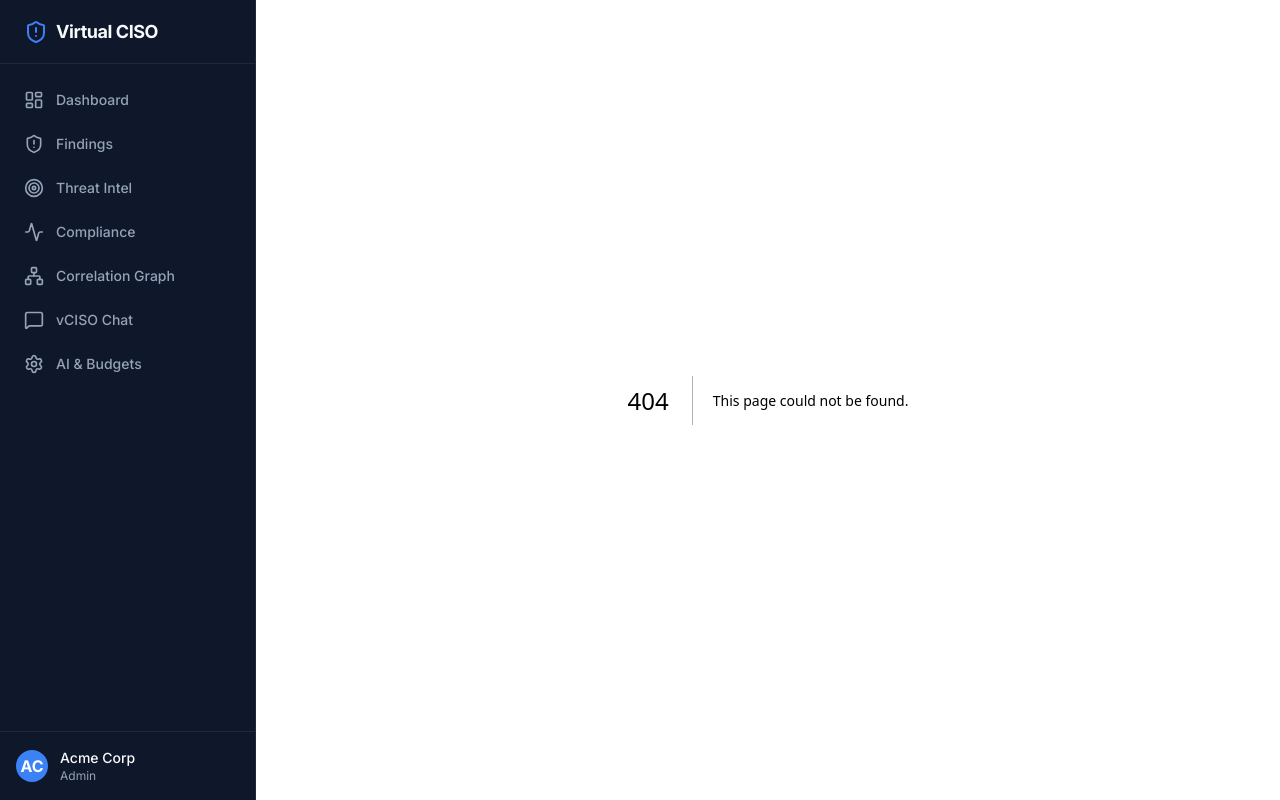
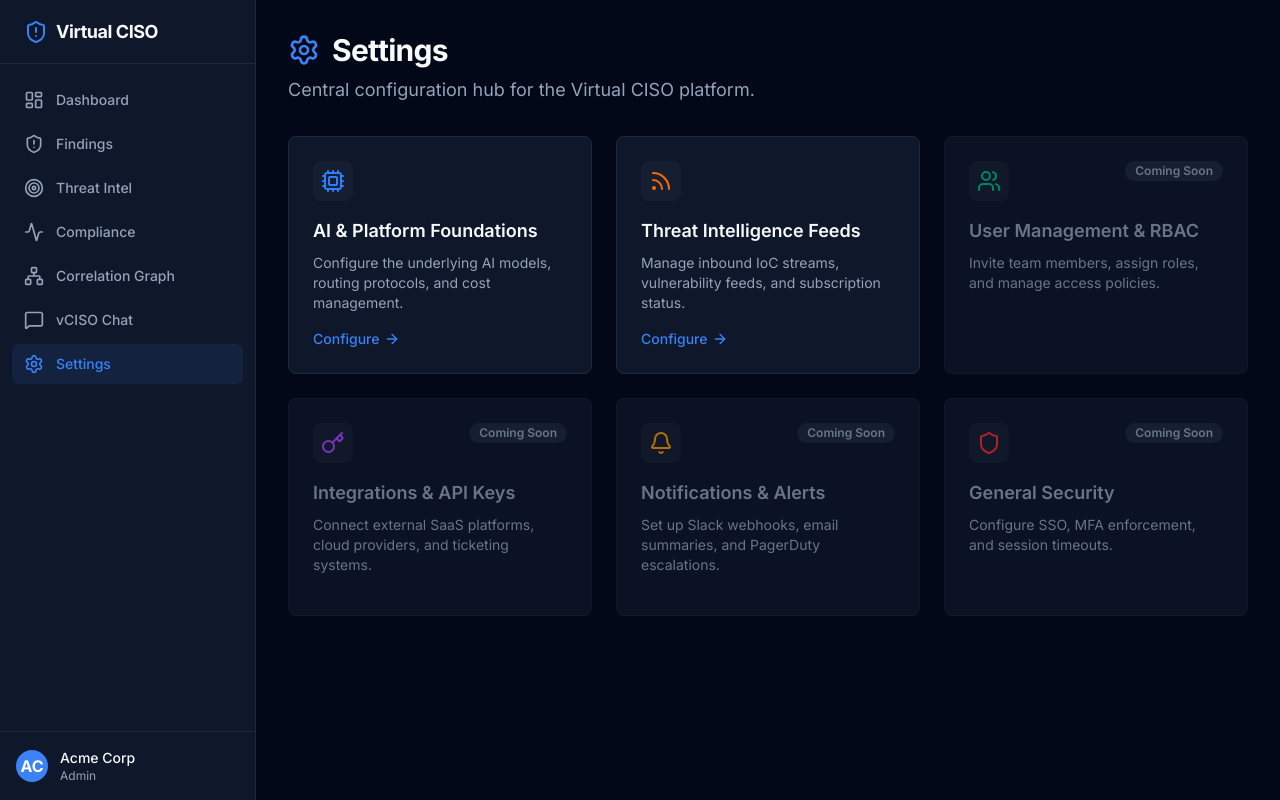
Before and after one commit to matandadoss/vCISO, a Next.js app in the folder frontend/: page /settings in a window 1280 px wide. Before the commit this address had no page. Built offline with nearby package versions, Linux system fonts and the light colour scheme.

Commit message:
feat: adding Central Settings Hub and wiring sidebar navigation

```diff
--- /dev/null
+++ b/frontend/src/app/settings/page.tsx
@@ -0,0 +1,114 @@
+"use client";
+
+import { Settings, Shield, Cpu, Users, Bell, Key, Rss, ArrowRight } from "lucide-react";
+import Link from "next/link";
+
+const settingModules = [
+  {
+    title: "AI & Platform Foundations",
+    description: "Configure the underlying AI models, routing protocols, and cost management.",
+    icon: <Cpu className="h-6 w-6 text-blue-500" />,
+    href: "/settings/ai",
+    status: "Active"
+  },
+  {
+    title: "Threat Intelligence Feeds",
+    description: "Manage inbound IoC streams, vulnerability feeds, and subscription status.",
+    icon: <Rss className="h-6 w-6 text-orange-500" />,
+    href: "/settings/threat-feeds",
+    status: "Active"
+  },
+  {
+    title: "User Management & RBAC",
+    description: "Invite team members, assign roles, and manage access policies.",
+    icon: <Users className="h-6 w-6 text-emerald-500" />,
+    href: "/settings/users",
+    status: "Coming Soon"
+  },
+  {
+    title: "Integrations & API Keys",
+    description: "Connect external SaaS platforms, cloud providers, and ticketing systems.",
+    icon: <Key className="h-6 w-6 text-purple-500" />,
+    href: "/settings/integrations",
+    status: "Coming Soon"
+  },
+  {
+    title: "Notifications & Alerts",
+    description: "Set up Slack webhooks, email summaries, and PagerDuty escalations.",
+    icon: <Bell className="h-6 w-6 text-amber-500" />,
+    href: "/settings/notifications",
+    status: "Coming Soon"
+  },
+  {
+    title: "General Security",
+    description: "Configure SSO, MFA enforcement, and session timeouts.",
+    icon: <Shield className="h-6 w-6 text-red-500" />,
+    href: "/settings/security",
+    status: "Coming Soon"
+  }
+];
+
+export default function SettingsHubPage() {
+  return (
+    <div className="flex-1 overflow-y-auto bg-background p-8">
+      <div className="max-w-6xl mx-auto space-y-8">
+
+        {/* Header Section */}
+        <div className="flex items-center justify-between">
+          <div>
+            <h1 className="text-3xl font-bold tracking-tight text-foreground flex items-center gap-3">
+              <Settings className="h-8 w-8 text-primary" />
+              Settings
+            </h1>
+            <p className="text-muted-foreground mt-2 text-lg">
+              Central configuration hub for the Virtual CISO platform.
+            </p>
+          </div>
+        </div>
+
+        {/* Settings Grid */}
+        <div className="grid grid-cols-1 md:grid-cols-2 lg:grid-cols-3 gap-6">
+          {settingModules.map((module) => (
+            <Link
+              key={module.title}
+              href={module.status === "Active" ? module.href : "#"}
+              className={`block bg-card border rounded-lg p-6 transition-all duration-200 group ${
+                module.status === "Active"
+                  ? "border-border hover:border-primary/50 hover:shadow-sm cursor-pointer"
+                  : "border-border/50 opacity-70 cursor-not-allowed"
+              }`}
+            >
+              <div className="flex justify-between items-start mb-4">
+                <div className="p-2 bg-accent/50 rounded-lg">
+                  {module.icon}
+                </div>
+                {module.status !== "Active" && (
+                  <span className="inline-flex items-center rounded-full bg-muted px-2.5 py-0.5 text-xs font-semibold text-muted-foreground">
+                    {module.status}
+                  </span>
+                )}
+              </div>
+
+              <h3 className={`text-lg font-semibold mb-2 group-hover:text-primary transition-colors ${
+                module.status !== "Active" ? "text-muted-foreground" : "text-foreground"
+              }`}>
+                {module.title}
+              </h3>
+
+              <p className="text-sm text-muted-foreground mb-4">
+                {module.description}
+              </p>
+
+              {module.status === "Active" && (
+                <div className="flex items-center text-sm font-medium text-primary group-hover:underline">
+                  Configure <ArrowRight className="ml-1 h-4 w-4" />
+                </div>
+              )}
+            </Link>
+          ))}
+        </div>
+
+      </div>
+    </div>
+  );
+}
--- a/frontend/src/components/layout/AppSidebar.tsx
+++ b/frontend/src/components/layout/AppSidebar.tsx
@@ -20,7 +20,7 @@ const NAV_ITEMS = [
   { href: "/compliance", label: "Compliance", icon: Activity },
   { href: "/correlation", label: "Correlation Graph", icon: Network },
   { href: "/chat", label: "vCISO Chat", icon: MessageSquare },
-  { href: "/settings/ai", label: "AI & Budgets", icon: Settings },
+  { href: "/settings", label: "Settings", icon: Settings },
 ];
 
 export function AppSidebar() {
```
